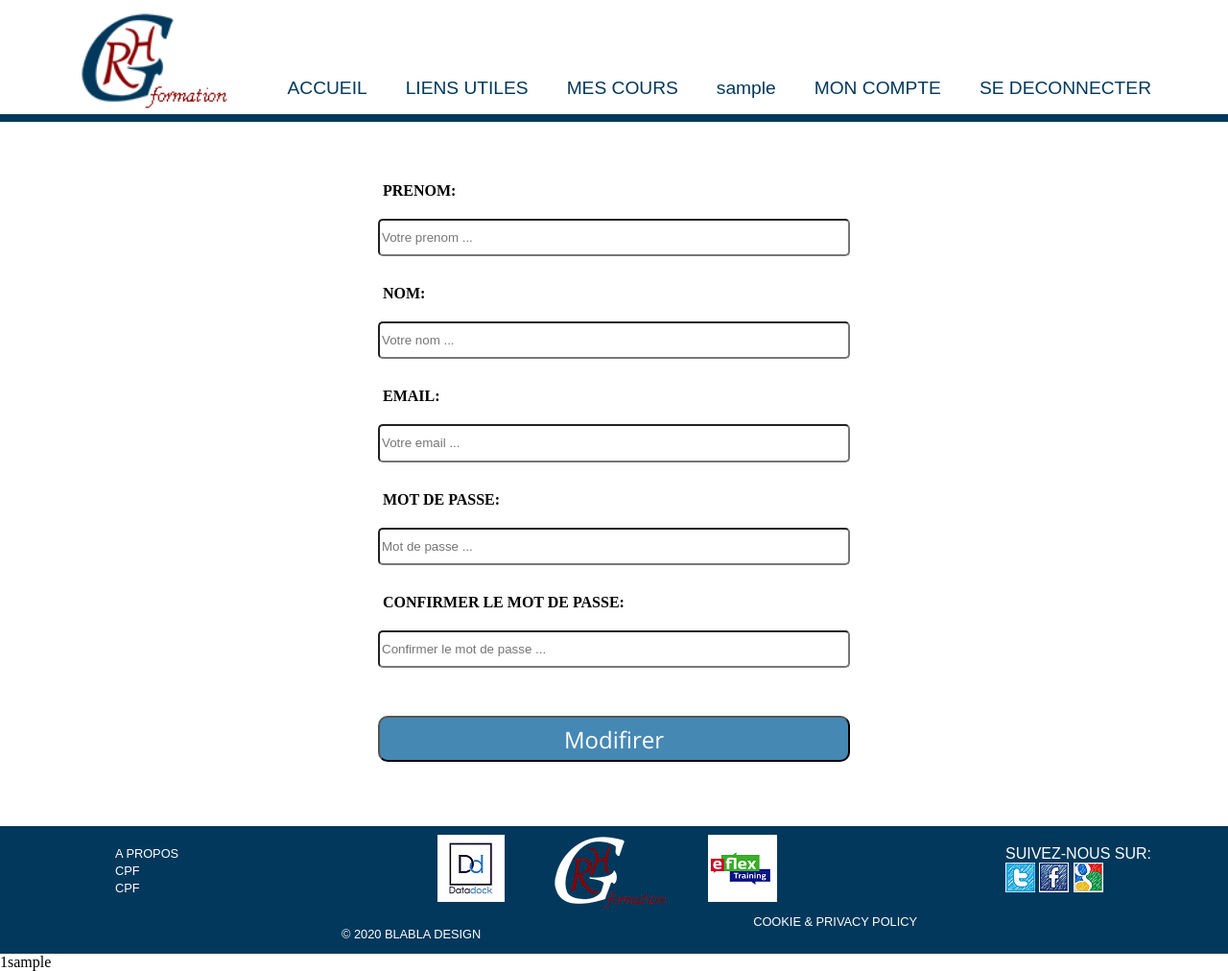
After one commit to nicolaslechenic/grh56, a PHP site: template app/views/STUDENT/studentaccount.php in a window 1280 px wide. The commit adds this page. Shown: the whole page at 96% size. Run offline with PHP 8.4, Linux system fonts and the light colour scheme; the template is opened without the code that fills it, so the values that code supplies are empty; the visitor is signed in with stand-in values (Sample User, id 1); some web fonts are replaced.

Commit message:
created dynamcic header nav manu to use on all pages

```diff
--- a/app/public/css/style.css
+++ b/app/public/css/style.css
@@ -29,6 +29,11 @@ body {
     display: flex;
     display: -ms-flexbox;
     /* IE10 */
+}
+
+.flexcolumn {
+    display: flex;
+    flex-direction: column;
 }
 
 .main_container {
@@ -90,6 +95,7 @@ body {
 
 .main_menu_link_connected {
     display: none;
+    margin: 0;
 }
 
 /* HAMBURGER ICON*/
@@ -158,11 +164,6 @@ body {
     margin-top: 1em;
     margin-bottom: 0.5em;
     color: rgb(70, 136, 180);
-}
-
-.log_form {
-    display: flex;
-    flex-direction: column;
 }
 
 .log_in_field {
@@ -327,7 +328,6 @@ footer {
 
 .social_net {
     color: white;
-    flex-direction: column;
 }
 
 .social_net p {
@@ -347,3 +347,10 @@ footer {
     text-decoration: none;
     color: white;
 }
+
+
+/* STUDENT PAGE*/
+.account_form {
+    margin: 3em auto 2em auto;
+    width: 40vw;
+}
--- a/app/public/js/login.js
+++ b/app/public/js/login.js
@@ -13,7 +13,7 @@ $(document).ready(function () {
             },
             success: function (response) {
                 if (response == "ok") {
-                    window.location = 'index.php';
+                    window.location.href = 'index.php?action=student';
                 } else {
                     $("#wrongEmailPass").html(response);
 
--- a/app/views/FRONT/layouts/footer.php
+++ b/app/views/FRONT/layouts/footer.php
@@ -15,9 +15,9 @@
                         <a href="http://www.eflextraining.com/"><img src="app/public/images/eflex.png"
                                 alt="Eflex training logo"></a>
                     </div>
-                    <div class="social_net">
+                    <div class="social_net flexcolumn">
                         <p>SUIVEZ-NOUS SUR:</p>
-                        <div id="social_net">
+                        <div id="social_net flexcolumn">
                             <a href="www.twitter.com" class="icon"><img src="app/public/images/icon-1.jpg"
                                     alt="Twitter icon"></a>
                             <a href="www.facebook.com" class="icon"><img src="app/public/images/icon-2.jpg"
--- a/app/views/FRONT/layouts/header.php
+++ b/app/views/FRONT/layouts/header.php
@@ -11,17 +11,31 @@
         </button>
         <nav id="top_menu" aria-label="top menu">
             <ul id="top_men_ul">
+            <?php if(isset($_SESSION['user'])){
+                            if($_GET['action'] != 'student' || $_GET['action'] != 'account'){
+                               $show1 = $show2 = 'main_menu_link_connected';
+                               $show3 = $show4 = 'main_menu_link';
+                            }else{
+                                $show3 = $show4 = $show2 = 'main_menu_link';
+                                 $show1 =  'main_menu_link_connected';
+                            }
+                    }else{
+                        $show1 = $show2 = 'main_menu_link';
+                        $show3 = $show4 = 'main_menu_link_connected';
+                    }
+                    ?>
                 <li><a href="index.php?action=home" class="main_menu_link" id="index">ACCUEIL</a></li>
-                <li><a href="index.php?about" class="main_menu_link" id="about">A PROPOS</a></li>
-                <li><a href="index.php?action=courses" class="main_menu_link" id="courses">LES COURS</a></li>
-                <li><a href="index.php?action=contact" class="main_menu_link" id="contact">CONTACT</a></li>
-                <?php if(isset($_SESSION['user'])) :?>
-                    <li><a href="index.php?action=student" class="main_menu_link" id="log_out"><?php echo($_SESSION['name']) ?></a></li>
-                    <li><a href="index.php?action=logout" class="main_menu_link" id="log_out">SE DECONNECTER</a></li>
-                <?php else : ?>
-                <li><a class="main_menu_link" id="connect">SE CONNECTER</a></li>
+                <li class="<?php echo($show1)?>"><a href="index.php?about"  id="about">A PROPOS</a></li>
+                <li class="<?php echo($show1)?>"><a href="index.php?action=courses" id="courses">LES COURS</a></li>
+                <li class="<?php echo($show1)?>"><a href="index.php?action=contact"  id="contact">CONTACT</a></li>
+                <li class="<?php echo($show4)?>"><a href="index.php?action=links"  id="about">LIENS UTILES</a></li>
+                <li class="<?php echo($show4)?>"><a href="index.php?action=mycourses"  id="courses">MES COURS</a></li>
+                <li class="<?php echo($show3)?>"><a href="index.php?action=student" id="log_out"><?php echo($_SESSION['name']) ?></a></li>
+                <li class="<?php echo($show3)?>"><a href="index.php?action=account"  id="log_out">MON COMPTE</a></li>
+                <li class="<?php echo($show3)?>" ><a href="index.php?action=logout" id="log_out">SE DECONNECTER</a></li>
+                <li class="<?php echo($show2)?>"><a  id="connect">SE CONNECTER</a></li>
 
-                <?php endif;?>
+
             </ul>
         </nav>
     </div>
@@ -30,7 +44,7 @@
     <div id="modal_box" class="modal_animate modal_box">
         <i class="fa fa-remove" style="font-size:24px"></i>
         <div id="login_title">SE CONNECTER</div>
-        <form class="log_form" id="login_form" action="index.php?action=login" method="post">
+        <form class="flexcolumn" id="login_form" action="index.php?action=login" method="post">
             <input type="text" name='email' class="log_in_field" id="log_in_email" placeholder="Votre adresse email...">
             <span id="emailRequired"></span>
             <input type="password"  name="password" class="log_in_field" id="log_in_password" placeholder="Mot de passe...">
@@ -45,7 +59,7 @@
     <div id="signin_box" class="modal_animate modal_box">
         <i class="fa fa-remove" style="font-size:24px"></i>
         <div id="signin_title"></div>
-        <form class="log_form"  id="signup_form" action="index.php?action=register" method="post">
+        <form class="flexcolumn"  id="signup_form" action="index.php?action=register" method="post">
             <label for="name">PRENOM:</label>
             <input type="text"  name="name" class="log_in_field" id="sign_up_name" placeholder="Votre prenom ...">
             <span id="nameRequired"></span>
--- /dev/null
+++ b/app/views/STUDENT/studentaccount.php
@@ -0,0 +1,28 @@
+<?php
+include 'app/views/FRONT/layouts/head.php';
+include_once 'app/views/FRONT/layouts/header.php';
+?>
+<section>
+    <form class="account_form flexcolumn"  id="signup_form" action="index.php?action=register" method="post">
+        <label for="name">PRENOM:</label>
+        <input type="text"  name="name" class="log_in_field" id="sign_up_name" placeholder="Votre prenom ...">
+        <span id="nameRequired"></span>
+        <label for="surname">NOM:</label>
+        <input type="text"  name="surname" class="log_in_field" id="sign_up_surname" placeholder="Votre nom ...">
+        <span id="surnameRequired"></span>
+        <label for="email">EMAIL:</label>
+        <input type="text"  name="email" class="log_in_field" id="sign_up_email" placeholder="Votre email ...">
+        <span id="upEmailRequired"></span>
+        <label for="password">MOT DE PASSE:</label>
+        <input type="text"  name="password" class="log_in_field" id="sign_up_password" placeholder="Mot de passe ...">
+        <span id="upPasswordRequired"></span>
+        <label for="password">CONFIRMER LE MOT DE PASSE:</label>
+        <input type="text"  name="confirm_password" class="log_in_field" id="sign_up_password_ confirm" placeholder="Confirmer le mot de passe ...">
+        <span id="upPasswordConfirmRequired"></span>
+        <button type="submit" id="signup_button">Modifirer</button>
+    </form>
+</section>
+<?php include 'app/views/FRONT/layouts/footer.php' ?>
+<?php echo($_SESSION['user']);
+echo($_SESSION['name']);
+    ?>
--- a/index.php
+++ b/index.php
@@ -10,6 +10,7 @@ require_once __DIR__. '/vendor/autoload.php';
 try{
     $controllerFront = new \GRH56\Controllers\ControllerFront(); //creating object controllerFront
     $controllerUser = new \GRH56\Controllers\ControllerUser();
+    $controllerUserAccount = new \GRH56\Controllers\ControllerUserAccount();
 
     if(isset($_GET['action']))  {
         if($_GET['action'] == 'contact'){
@@ -30,6 +31,9 @@ try{
         if($_GET['action'] == 'student'){
             $controllerUser -> logedIn();
         }
+        if($_GET['action'] == 'account'){
+            $controllerUserAccount -> account();
+        }
         //check if usser logged in then send to user page
     }elseif(isset($_SESSION['user'])){
         $controllerUser -> logedIn();
```
Also changed, not shown: app/Controllers/ControllerUserAccount.php (added, +10 -0 lines), app/Controllers/ControllerFront.php (line endings or trailing spaces).
